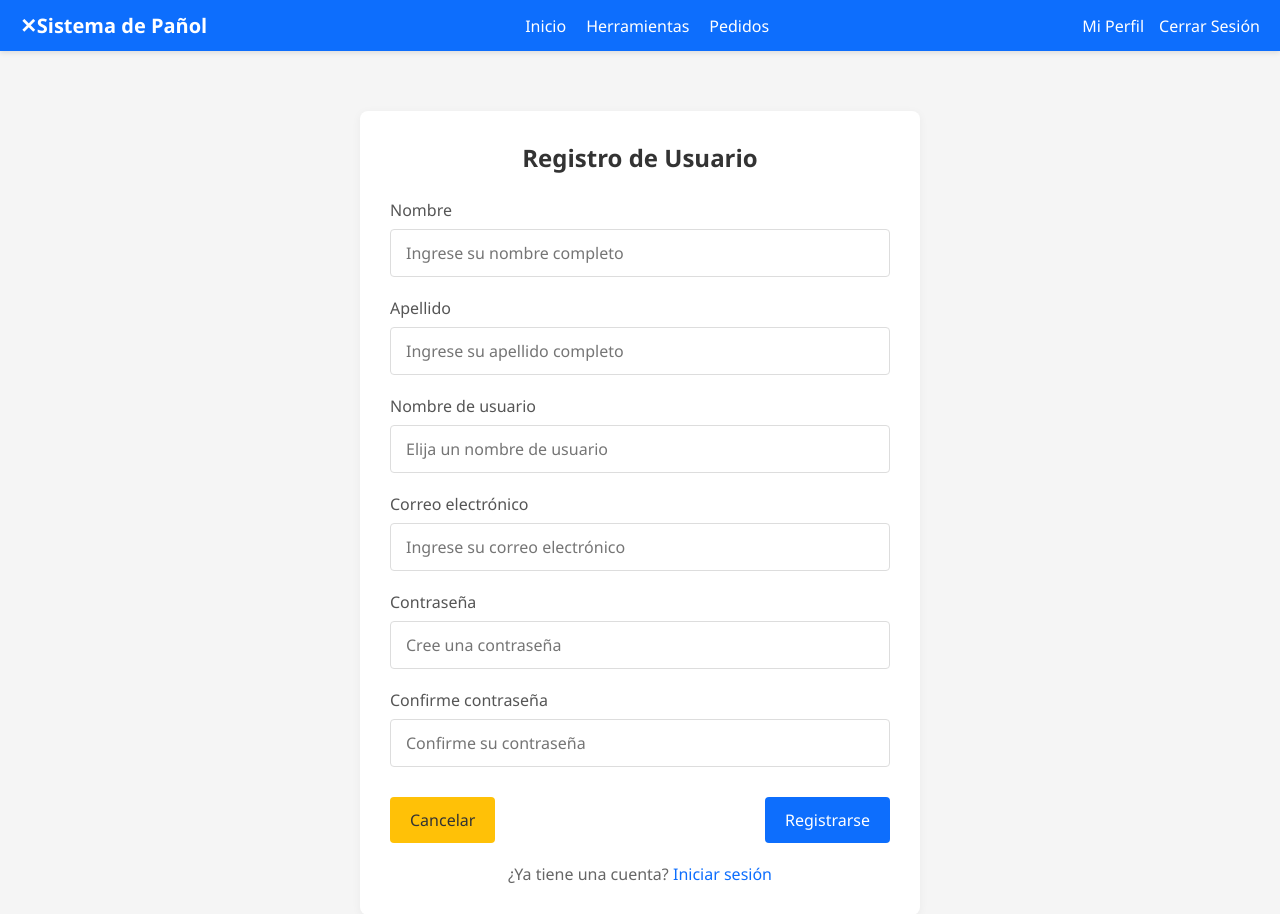
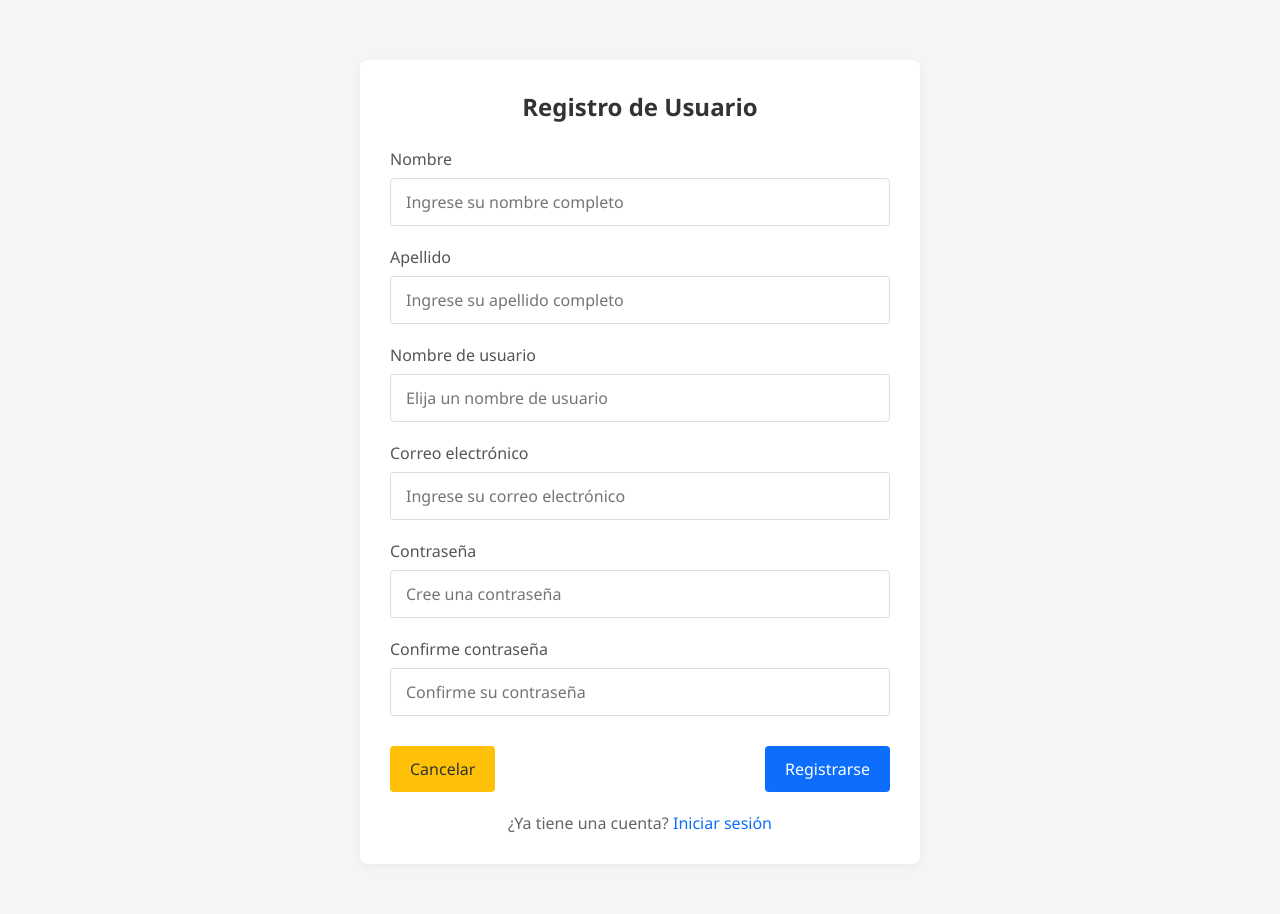
Before and after one commit to Candex22/Pa-ol_T3, a PHP site: page /components/register.php in a window 1280 px wide. Shown: the top 914 px of the page. After the commit the page ends 832 px from the top, so only its background shows below. Run offline with PHP 8.4, Linux system fonts and the light colour scheme.

Commit message:
chau header de register

```diff
--- a/components/register.php
+++ b/components/register.php
@@ -63,21 +63,6 @@ if ($_SERVER["REQUEST_METHOD"] == "POST") {
 
 </head>
 <body>
-    <div class="header">
-        <div class="logo">
-            <span>✕</span>
-            Sistema de Pañol
-        </div>
-        <div class="menu">
-            <a href="../index.php" class="menu-item">Inicio</a>
-            <a href="herramienta_form.php" class="menu-item">Herramientas</a>
-            <a href="#" class="menu-item">Pedidos</a>
-        </div>
-        <div class="user-menu">
-            <a href="#" class="user-menu-item">Mi Perfil</a>
-            <a href="#" class="user-menu-item">Cerrar Sesión</a>
-        </div>
-    </div>
 
     <div class="container">
         <div class="form-container">
@@ -118,7 +103,7 @@ if ($_SERVER["REQUEST_METHOD"] == "POST") {
                 </div>
 
                 <div class="form-footer">
-                    ¿Ya tiene una cuenta? <a href="#">Iniciar sesión</a>
+                    ¿Ya tiene una cuenta? <a href="login.php">Iniciar sesión</a>
                 </div>
                 <?php
                 if (isset($_SESSION["registro_exitoso"]) && $_SESSION["registro_exitoso"] == true) {
```
